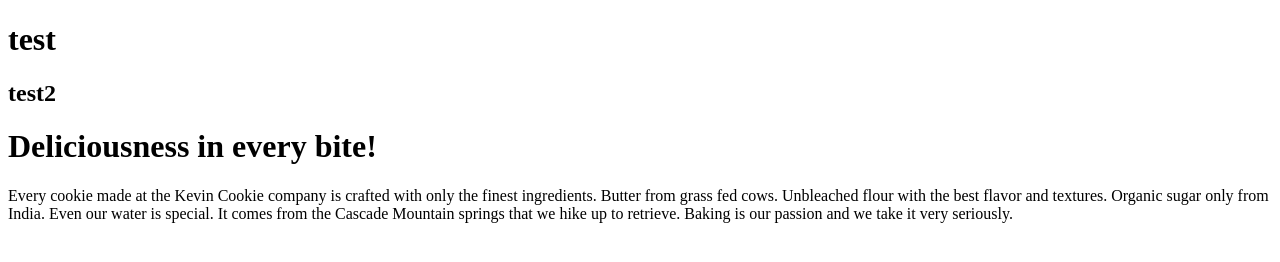
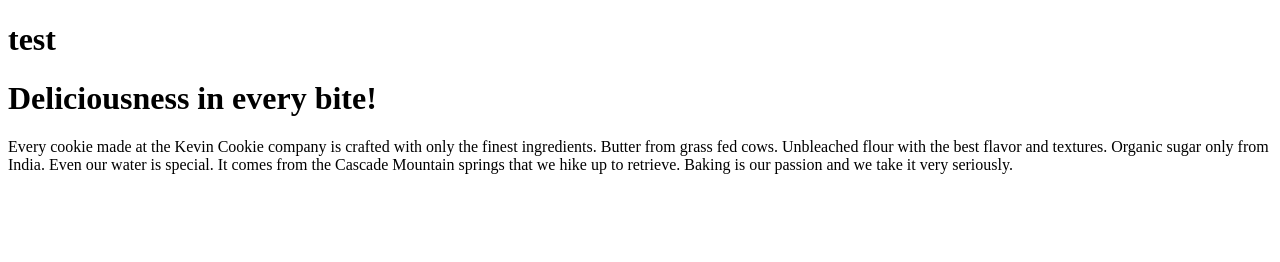
Before and after one commit to thano-ai/IS_test, a plain HTML site: page index.html in a window 1280 px wide. Drawn offline with Linux system fonts and the light colour scheme.

Commit message:
Update index.html

```diff
--- a/index.html
+++ b/index.html
@@ -4,8 +4,6 @@
 
 <h1> test </h1>
 
-<h2> test2 </h2>
-
 <h1>Deliciousness in every bite!</h1>
 <p>Every cookie made at the Kevin Cookie company is crafted with only the finest ingredients. Butter from grass fed cows. Unbleached flour with the best flavor and textures. Organic sugar only from India. Even our water is special. It comes from the Cascade Mountain springs that we hike up to retrieve. Baking is our passion and we take it very seriously.</p>
 
```
